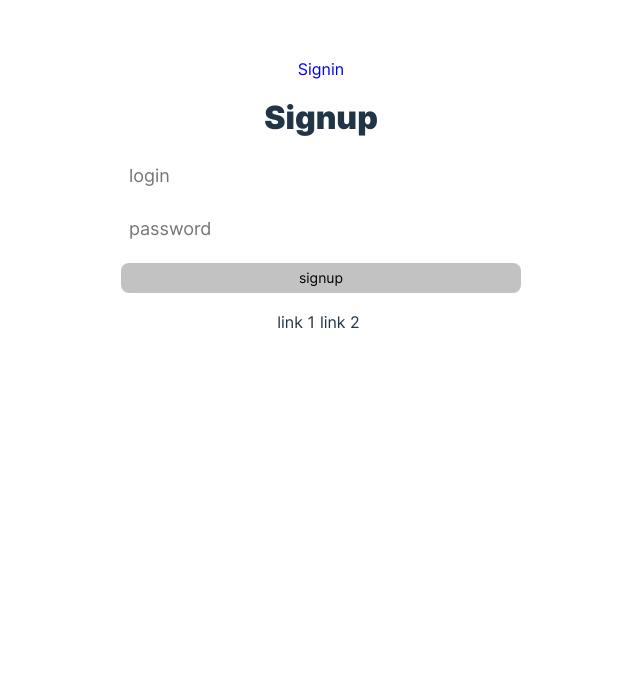
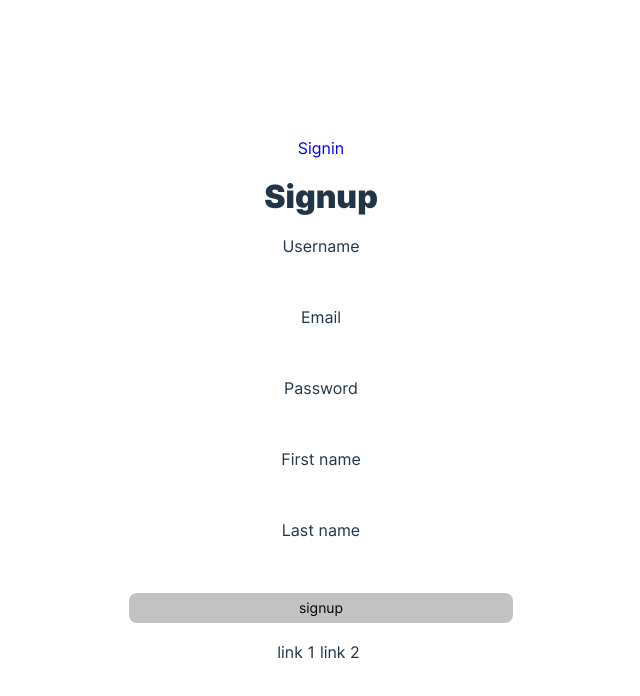
Before and after one commit to entools/tools.interface, a React (Vite) app: page /signup in a window 1280 px wide. Shown: the top 696 px of the page, without its empty margins (319-959 px from the left). Built offline with nearby package versions, Linux system fonts and the light colour scheme.

Commit message:
fix: signup-page

```diff
--- a/package.json
+++ b/package.json
@@ -23,6 +23,7 @@
     "react-dnd-html5-backend": "^16.0.1",
     "react-dom": "^18.3.1",
     "react-error-boundary": "^4.1.2",
+    "react-hook-form": "^7.54.2",
     "react-icons": "^5.3.0",
     "react-redux": "^9.1.2",
     "react-router-dom": "^6.27.0",
--- /dev/null
+++ b/src/components/input-field/input-field.tsx
@@ -0,0 +1,59 @@
+/* eslint-disable react/require-default-props */
+/* eslint-disable react/display-name */
+import React, { forwardRef } from 'react';
+import classNames from 'classnames';
+
+import { type InputHTMLAttributes } from 'react';
+
+import style from './input-field.module.css';
+
+type OwnProps = {
+  id?: string;
+  label?: string;
+  black?: boolean;
+  errorText?: string;
+  readonly?: boolean;
+};
+export type InputProps = OwnProps & Omit<InputHTMLAttributes<HTMLInputElement>, 'pattern'>;
+
+const InputField = forwardRef<HTMLInputElement, InputProps>((props, ref) => {
+  const {
+    errorText = '', type, onChange, label, id, value, placeholder, className, black, readonly,
+  } = props;
+
+  return (
+    <div className={style['text-field']}>
+      {label
+        && (
+        <label
+          htmlFor={id}
+          className={classNames(
+            style.label,
+            { [style.label_error]: errorText },
+            { [style.black]: black },
+          )}
+        >
+          {label}
+        </label>
+        )}
+      <input
+        ref={ref}
+        onChange={onChange}
+        type={type}
+        value={value}
+        placeholder={placeholder}
+        className={classNames('input', className)}
+        // className="input"
+        readOnly={readonly}
+      />
+      {errorText
+        && (
+        <span className={classNames(style.error, style.help, `${label}-input-error`)}>
+          {errorText}
+        </span>
+        )}
+    </div>
+  );
+});
+
+export default InputField;
--- a/src/pages/signup-page/signup-page.tsx
+++ b/src/pages/signup-page/signup-page.tsx
@@ -1,8 +1,81 @@
+/* eslint-disable react/jsx-props-no-spreading */
+/* eslint-disable import/no-extraneous-dependencies */
+/* eslint-disable @typescript-eslint/no-unused-vars */
 import { Link } from 'react-router-dom';
+import { Controller, useForm } from 'react-hook-form';
+
+import InputField from '../../components/input-field/input-field.tsx';
 
 import style from './signup-page.module.css';
 
+export type FormPayload = Omit<User, 'id'>;
+
+const inputs = [
+  {
+    name: 'username',
+    label: 'Username',
+    pattern: {
+      value: /^[a-z0-9_-]{3,15}$/,
+      message: 'Username',
+    },
+    required: true,
+    autoComplete: 'username',
+  },
+  {
+    name: 'email',
+    label: 'Email',
+    pattern: {
+      value: /^[^\s@]+@[^\s@]+\.[^\s@]+$/,
+      message: 'Email is invalid',
+    },
+    required: true,
+    autoComplete: 'email',
+  },
+  {
+    name: 'password',
+    label: 'Password',
+    pattern: {
+      value: /^[a-zA-Z0-9_-]{3,15}$/,
+      message: 'Password is invalid',
+    },
+    required: true,
+    type: 'password',
+    autoComplete: 'new-password',
+  },
+  {
+    name: 'first_name',
+    label: 'First name',
+    pattern: {
+      value: /^[a-zA-Zа-яА-ЯёЁ-]{3,15}$/,
+      message: 'First name is invalid',
+    },
+    required: true,
+    autoComplete: 'first-name',
+  },
+  {
+    name: 'last_name',
+    label: 'Last name',
+    pattern: {
+      value: /^[a-zA-Zа-яА-ЯёЁ-]{3,15}$/,
+      message: 'Last name is invalid',
+    },
+    required: true,
+    autoComplete: 'last-name',
+  },
+];
+
 function SignupPage() {
+  const { control, handleSubmit } = useForm<FormPayload>({
+    defaultValues: {
+      firstName: '',
+      lastName: '',
+      username: '',
+      email: '',
+      password: '',
+    },
+  });
+  const onSubmit = () => {};
+
   return (
     <div className={style.layer}>
       <Link
@@ -11,23 +84,36 @@ function SignupPage() {
       >
         Signin
       </Link>
-      <div className={style.container}>
+      <form
+        className={style.container}
+        onSubmit={handleSubmit(onSubmit)}
+      >
         <h1>Signup</h1>
-        <input
-          className="input"
-          placeholder="login"
-        />
-        <input
-          className="input"
-          placeholder="password"
-        />
+        {inputs.map((input) => (
+          <Controller
+            key={input.name}
+            name={input.name as keyof FormPayload}
+            rules={{
+              pattern: input.pattern,
+              required: input.required,
+            }}
+            control={control}
+            render={({ field, fieldState }) => (
+              <InputField
+                {...field}
+                {...input}
+                errorText={fieldState.error?.message}
+              />
+            )}
+          />
+        ))}
         <button
           type="button"
           className="button"
         >
           signup
         </button>
-      </div>
+      </form>
       <ul className={style.links}>
         <li className={style.link}>link 1</li>
         <li className={style.link}>link 2</li>
--- a/src/styles/app.css
+++ b/src/styles/app.css
@@ -1,4 +1,7 @@
 #root {
+  display: flex;
+  justify-content: center;
+  align-items: center;
   margin: 0;
   height: 100vh;
   width: 100vw;
```
Also changed, not shown: src/@types/index.d.ts (+9 -4 lines), src/components/input-field/input-field.module.css (added), 1 other file (tests, documents, lock files or other folders).
